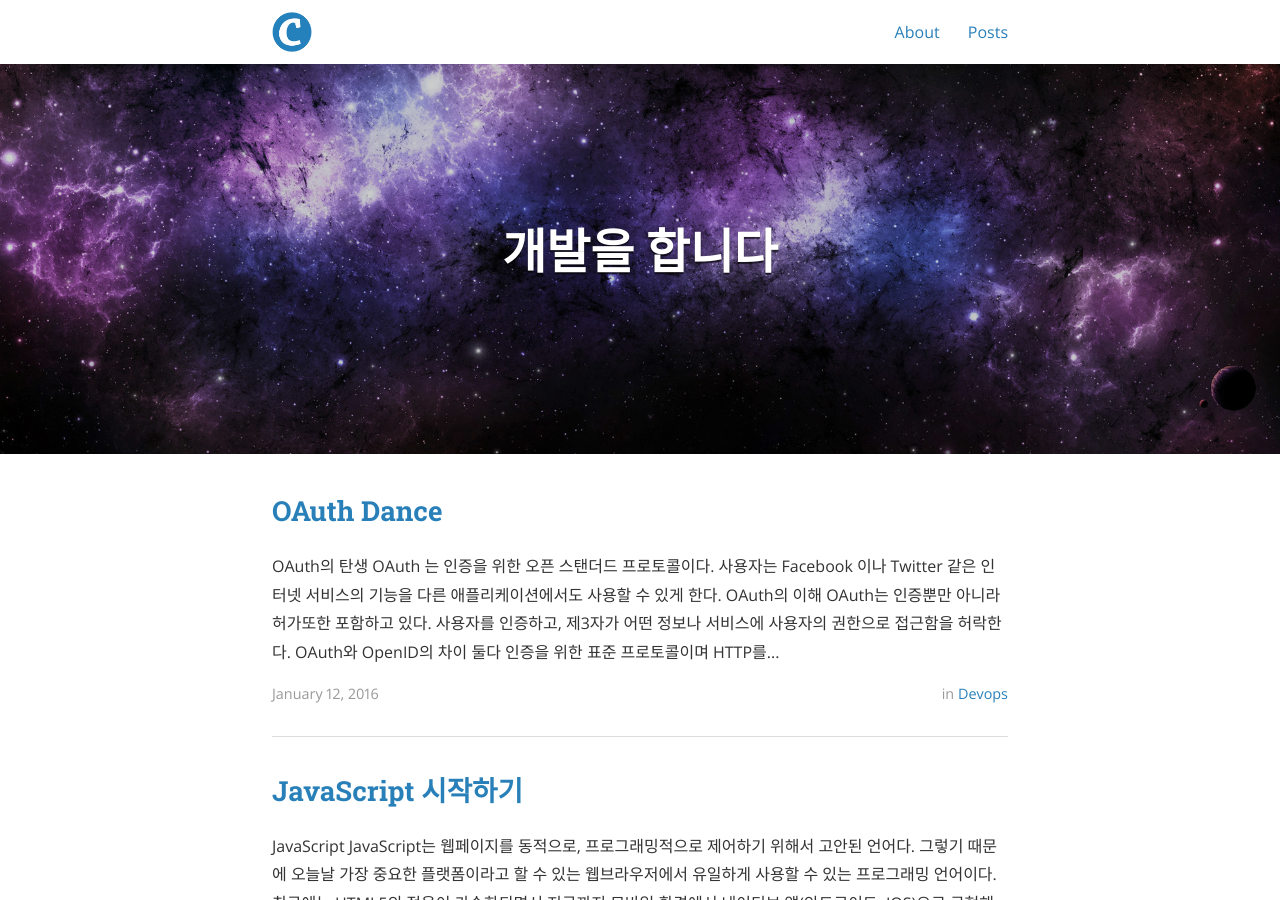
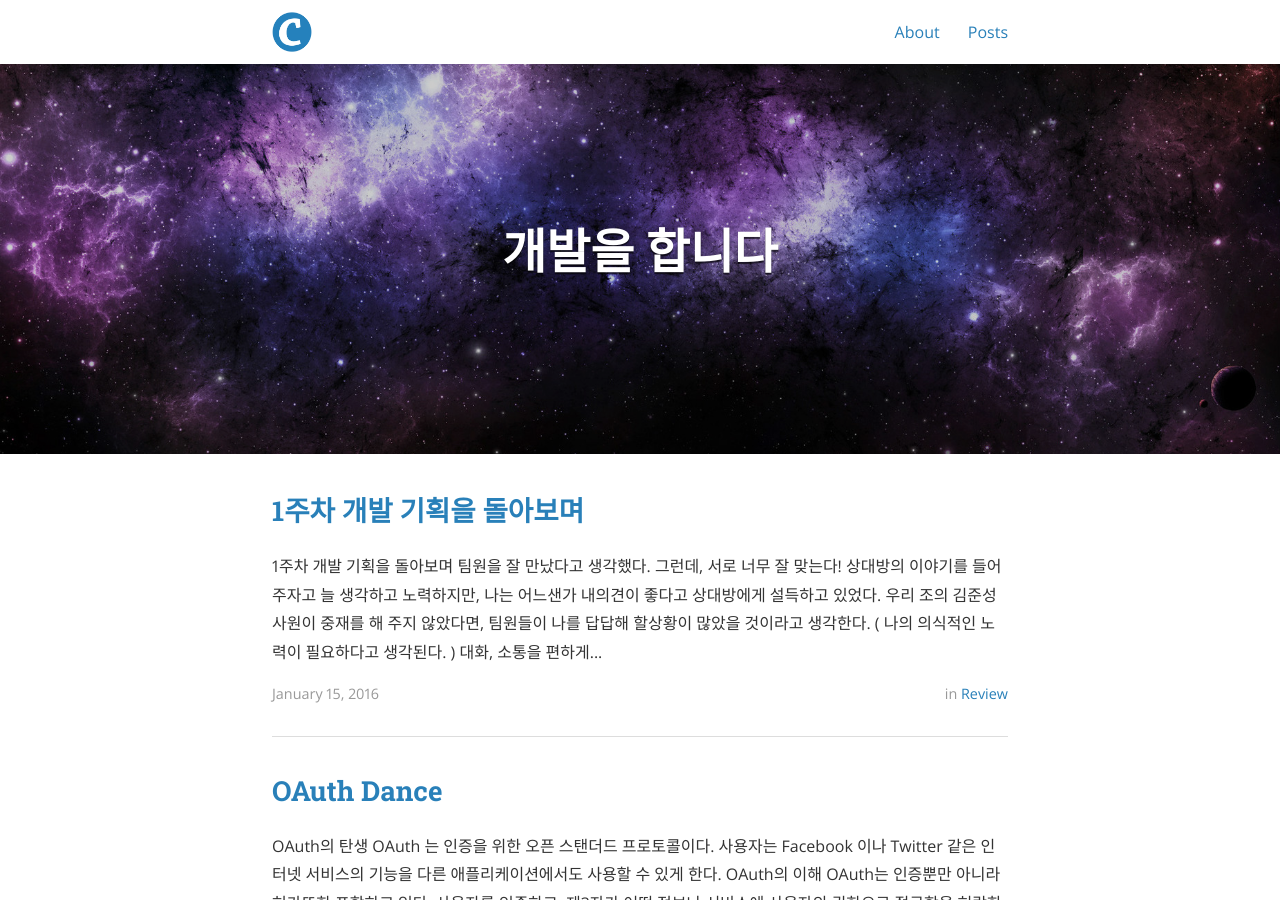
Before and after one commit to dynamiczoe/dynamiczoe.github.io, a Jekyll site: the page built from index.html, in a window 1280 px wide and 900 px high. Built offline with Jekyll 4.4.1, drawn with Linux system fonts in a browser that asks for light colours; nearby versions of some CDN libraries; the list of posts is cut into pages by our own code; a style sheet for code colours, icons or effects is not loaded.

Commit message:
new post about 'Review'

```diff
--- a/_config.yml
+++ b/_config.yml
@@ -48,6 +48,8 @@ disqus_shortname: parkjunghwan
 descriptions:
   - cat: DevOps
     desc: "개발을 배우면서 기록하기"
+  - cat: Review
+    desc: "되돌아 봅시다"
 
 
 # Social icons and sharing options
--- /dev/null
+++ b/_posts/2016-01-15-Review.md
@@ -0,0 +1,64 @@
+---
+layout: post
+title:  "1주차 개발 기획을 돌아보며"
+date:   2016-01-15 20:09:24
+author: 박정환
+categories: Review
+tags:	Review
+cover:  "/assets/Earth.png"
+---
+# 1주차 개발 기획을 돌아보며
+
+### 팀원을 잘 만났다고 생각했다. 그런데, 서로 너무 잘 맞는다!
+
+상대방의 이야기를 들어주자고 늘 생각하고 노력하지만,
+나는 어느샌가 내의견이 좋다고 상대방에게 설득하고 있었다.
+
+우리 조의 김준성사원이 중재를 해 주지 않았다면, 팀원들이 나를 답답해 할상황이 많았을 것이라고 생각한다.
+( 나의 의식적인 노력이 필요하다고 생각된다. )
+_대화, 소통을 편하게 할 수 있는 사람이 되어야지_
+
+    그리고 각자의 스타일이 달랐다.
+
+* 한가지에 집중하는 스타일
+* 새로운 아이디어를 제안하는 스타일
+* 진지하게 다시한번 가능성을 생각하는 스타일
+* 부가적으로 필요한 사항을 정리하고 추가해주는 스타일
+
+이 4명의 화학반응_(케미)_ 가 잘 맞았다고 생각한다.
+
+### TF전체 - 한주에 대한 회고
+
+우리에게 주어진 첫 프로젝트를 기획하는일.
+모든조가 많은 혼란과, 시행착오를 겪었을 것이다.
+
+발표가 끝난 후 TF가 모여서 이번 주를 회고하며 느낀점은
+    다른 팀도 우리와 같은 고민, 비슷한 문제를 겪었다는 사실.
+기획을 진행할때는 우리팀만 힘들고 다른팀은 다 잘 하고 있을거라 생각했던것 같다.
+
+하지만 첫 연습을 하는 악단처럼 당장은 우리가 불협화음을 낼 지언정, 영원히 불협화음을 내진 않을것이다.
+
+이번에 우리 팀이 발표 전날 저녁에서야 썩 괜찮은 아이디어를 낸 것처럼, 앞으로도 영원불변인 상태는 없다.
+
+    제행무상
+
+### 나만 잘하자
+
+정말 괜찮음을 넘어선, `좋은`사람들과 동기가 된 것 같아 너무 좋다.
+하루하루 잠들기전 생각하는 혼잣말
+    나만 잘하면 돼
+
+몇 해 전 1박2일에서 나온 `나만 아니면 돼` 와는 반대라 생각한다.
+
+
+동기 각각이 다들 서로 다른 매력, 느낌, 성격을 가졌다.
+
+하지만 다들 한가지는 같다.
+
+    절실함
+
+다들 절실히 자신의 성장을 바라고 있다.
+바라고만 있지는 않는다.
+달려가고있다.
+
+각자의 내달음의 끝에 원하는 결실이 있기를 바라며 이번주의 회고를 맺는다.
```
